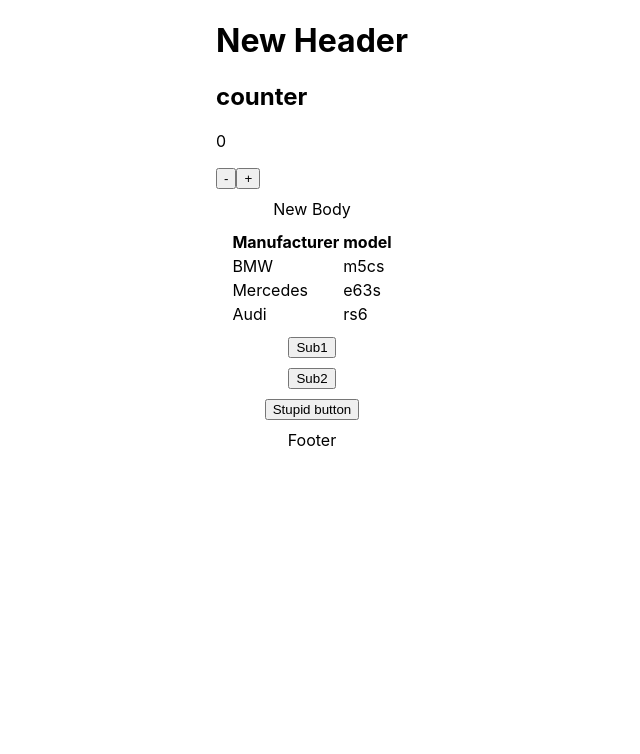
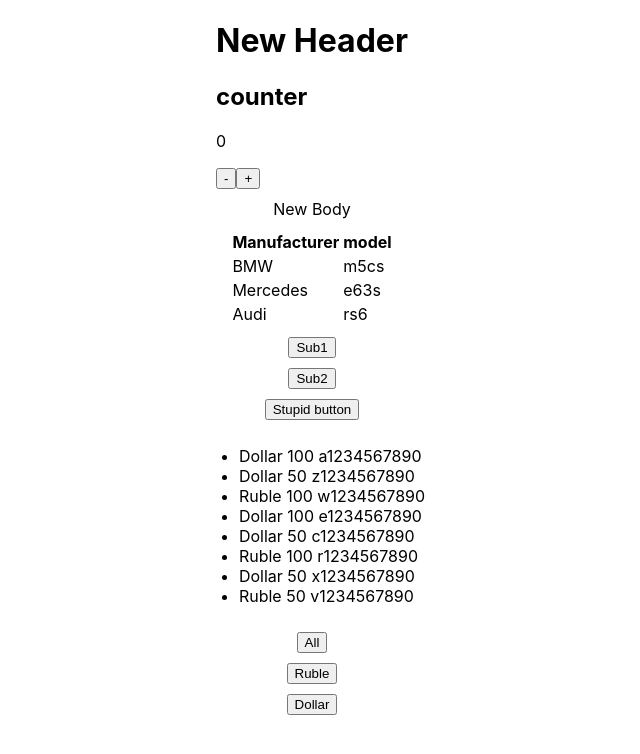
Before and after one commit to DenisKulik/microtasks, a React (Create React App) app: page / in a window 1280 px wide. Shown: the top 754 px of the page, without its empty margins (328-968 px from the left). Built offline with nearby package versions, Linux system fonts and the light colour scheme; the HTML template or start-up script is replaced by a standard one.

Commit message:
add Money component with filter

```diff
--- a/src/App.tsx
+++ b/src/App.tsx
@@ -1,8 +1,8 @@
 import './App.css';
 import Header from './components/Header';
 import Body from './components/Body';
-import Footer from './components/Footer';
 import Button from './components/Button';
+import Money from './components/Money';
 
 function App() {
     const BtnFoo = (sub: string, age: number): void => {
@@ -20,7 +20,7 @@ function App() {
             <Button name={'Sub1'} callback={() => BtnFoo('Denis', 26)} />
             <Button name={'Sub2'} callback={() => BtnFoo('Anya', 23)} />
             <Button name={'Stupid button'} callback={Btn2Foo} />
-            <Footer />
+            <Money />
         </div>
     );
 }
--- a/src/components/Footer.tsx
+++ /dev/null
@@ -1,7 +0,0 @@
-const Footer = () => {
-    return (
-        <div>Footer</div>
-    );
-};
-
-export default Footer;
--- /dev/null
+++ b/src/components/Money.tsx
@@ -0,0 +1,44 @@
+import { useState } from 'react';
+
+type MoneyType = 'All' | 'Dollar' | 'Ruble';
+
+const arrMoney = [
+    { banknote: 'Dollar', value: 100, number: ' a1234567890' },
+    { banknote: 'Dollar', value: 50, number: ' z1234567890' },
+    { banknote: 'Ruble', value: 100, number: ' w1234567890' },
+    { banknote: 'Dollar', value: 100, number: ' e1234567890' },
+    { banknote: 'Dollar', value: 50, number: ' c1234567890' },
+    { banknote: 'Ruble', value: 100, number: ' r1234567890' },
+    { banknote: 'Dollar', value: 50, number: ' x1234567890' },
+    { banknote: 'Ruble', value: 50, number: ' v1234567890' },
+];
+
+
+const Money = () => {
+    const [ money, setMoney ] = useState(arrMoney);
+
+    const filterMoney = (moneyType: MoneyType) => {
+        const currentMoney = moneyType !== 'All' ? arrMoney.filter(
+            (item) => item.banknote === moneyType) : arrMoney;
+        setMoney(currentMoney);
+    };
+
+    return (
+        <>
+            <ul>
+                {money.map((item, idx) => (
+                    <li key={idx}>
+                        <span>{item.banknote} </span>
+                        <span>{item.value} </span>
+                        <span>{item.number} </span>
+                    </li>
+                ))}
+            </ul>
+            <button onClick={() => filterMoney('All')}>All</button>
+            <button onClick={() => filterMoney('Ruble')}>Ruble</button>
+            <button onClick={() => filterMoney('Dollar')}>Dollar</button>
+        </>
+    );
+};
+
+export default Money;
```
